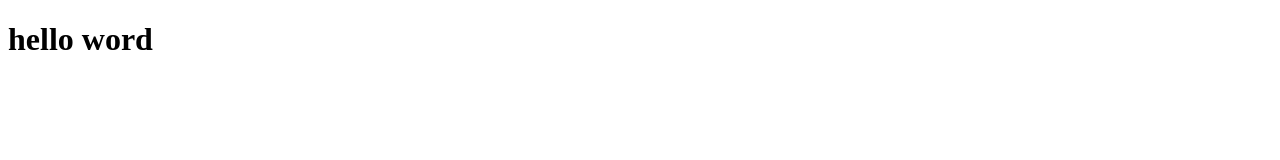
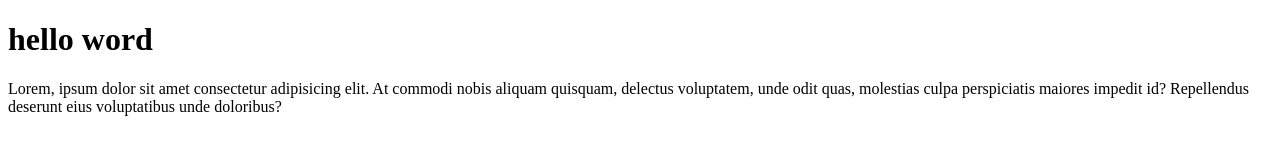
Before and after one commit to susilaattari/wpu-tes, a plain HTML site: page index.html in a window 1280 px wide. Drawn offline with Linux system fonts and the light colour scheme.

Commit message:
menambahkan paragraf

```diff
--- a/index.html
+++ b/index.html
@@ -8,5 +8,6 @@
 </head>
 <body>
     <h1>hello word</h1>
+    <p>Lorem, ipsum dolor sit amet consectetur adipisicing elit. At commodi nobis aliquam quisquam, delectus voluptatem, unde odit quas, molestias culpa perspiciatis maiores impedit id? Repellendus deserunt eius voluptatibus unde doloribus?</p>
 </body>
 </html>
```
